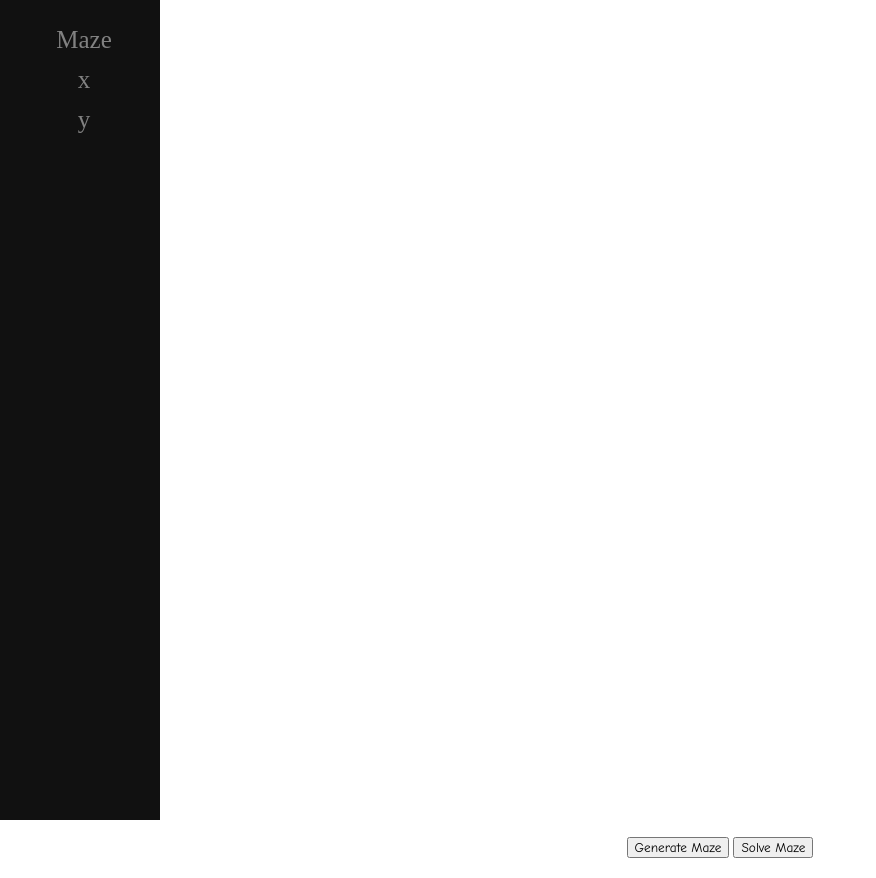
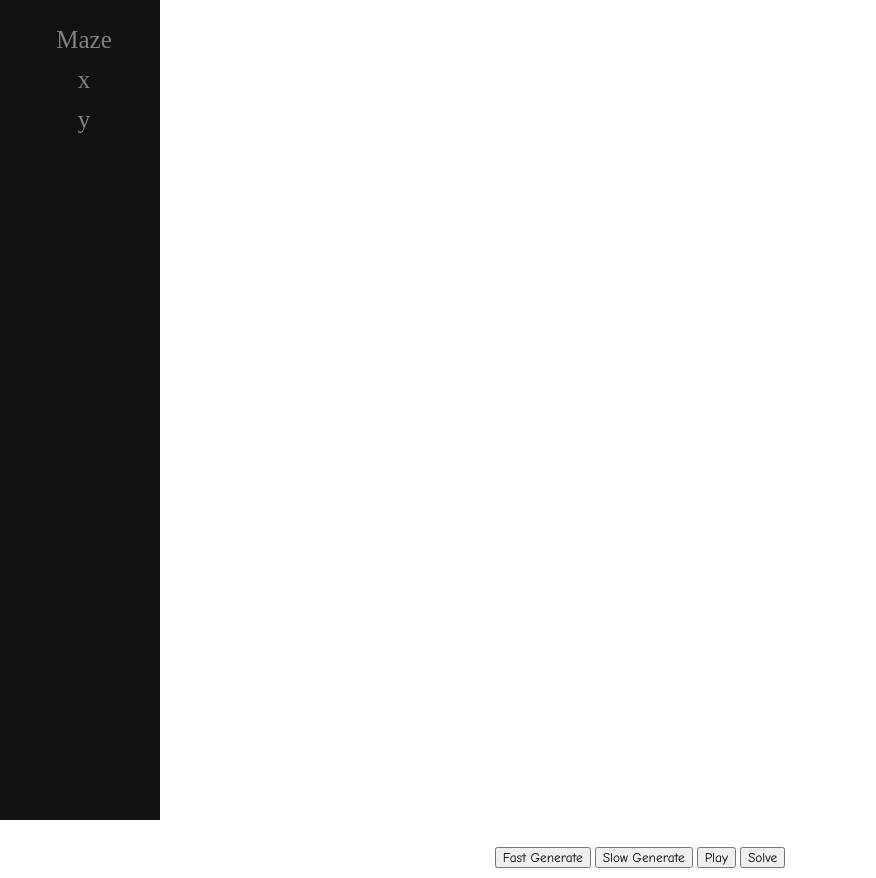
Before and after one commit to astrooocow/astrooocow.github.io, a plain HTML site: page index.html in a window 1280 px wide. Shown: the top 878 px of the page, without its empty margins (0-876 px from the left). Drawn offline with Linux system fonts and the light colour scheme.

Commit message:
changed how maze is drawn
instead of drawing column by column, its is drawn top to bottom

```diff
--- a/css/index.css
+++ b/css/index.css
@@ -20,8 +20,7 @@ html {
 .content {
 	text-align: center;
 	margin: auto;
-	margin-left: 160px;
-  	padding: 0px 10px;
+	padding: 10px 0px 10px 0px;
 }
 
 .sidebar {
--- a/index.html
+++ b/index.html
@@ -21,8 +21,11 @@
 		</div>
 
 		<script type="text/javascript" src="js/maze.js"></script><br>
-		<button onclick="generateMaze()">Generate Maze</button>
-		<button onclick="generateMaze()">Solve Maze</button>
+		<button onclick="generateMaze()" id="fastGen">Fast Generate</button>
+		<button onclick="generateMaze()" id="slowGen">Slow Generate</button>
+		<button onclick="playMaze()" id="playButton">Play</button>
+		<button onclick="solveMaze()" id="solveButton">Solve</button>
+
 
 	</body>
 </html>
--- a/js/maze.js
+++ b/js/maze.js
@@ -113,6 +113,10 @@ function recursiveDepthFirst(x, y) {
 	}
 }
 
+/*
+  Draws the maze as a series of cells
+  Left to right, then increment down
+*/
 function displayMaze() {
 	ctx.fillStyle = "#d4d4d4";
 
@@ -122,7 +126,7 @@ function displayMaze() {
 	for (var i = 0; i < height; i++) {
 		for (var j = 0; j < width; j++) {
 			if(maze[i][j] == 0) {
-				ctx.fillRect(i * cellWidth, j * cellHeight, cellWidth, cellHeight);
+				ctx.fillRect(j * cellWidth, i * cellHeight, cellWidth, cellHeight);
 			}
 		}
 	}
@@ -131,3 +135,56 @@ function displayMaze() {
 	ctx.fillRect(0, cellHeight, cellWidth, cellHeight);
 	ctx.fillRect(canvas.width - cellWidth, canvas.height - 2*cellHeight, cellWidth, cellHeight);
 }
+
+function playMaze() {
+	var x = 0;
+	var y = 0;
+
+	showPos(x, y);
+
+	let keyPresses = document.getElementById('myCanvas');
+
+	keyPresses.addEventListener("keyup", (event) => {
+    	var key = event.code;
+
+    	switch (key){
+    	case "w":
+    		console.log("w");
+    		if(maze[x][y-1] != 1) {
+    			y--;
+    			showPos(x, y);
+    			console.log("w");
+    		}
+    	case "a":
+    		if(maze[x-1][y] != 1) {
+    			x--;
+    			showPos(x, y);
+    			console.log("a");
+    		}
+    	case "s":
+    		if(maze[x][y+1] != 1) {
+    			y++;
+    			showPos(x, y);
+    			console.log("s");
+    		}
+    	case "d":
+    		if(maze[x+1][y] != 1) {
+    			x++;
+    			showPos(x, y);
+    			console.log("d");
+    		}
+    	default: break;
+    	}
+	});
+}
+
+
+
+function showPos(x, y) {
+	var cellWidth = canvas.width / width;
+	var cellHeight = canvas.height / height;
+
+	ctx.fillStyle = "#42d1d6";
+
+	ctx.fillRect(x * cellWidth + cellWidth, y * cellHeight + cellHeight, cellWidth, cellHeight);
+}
```
